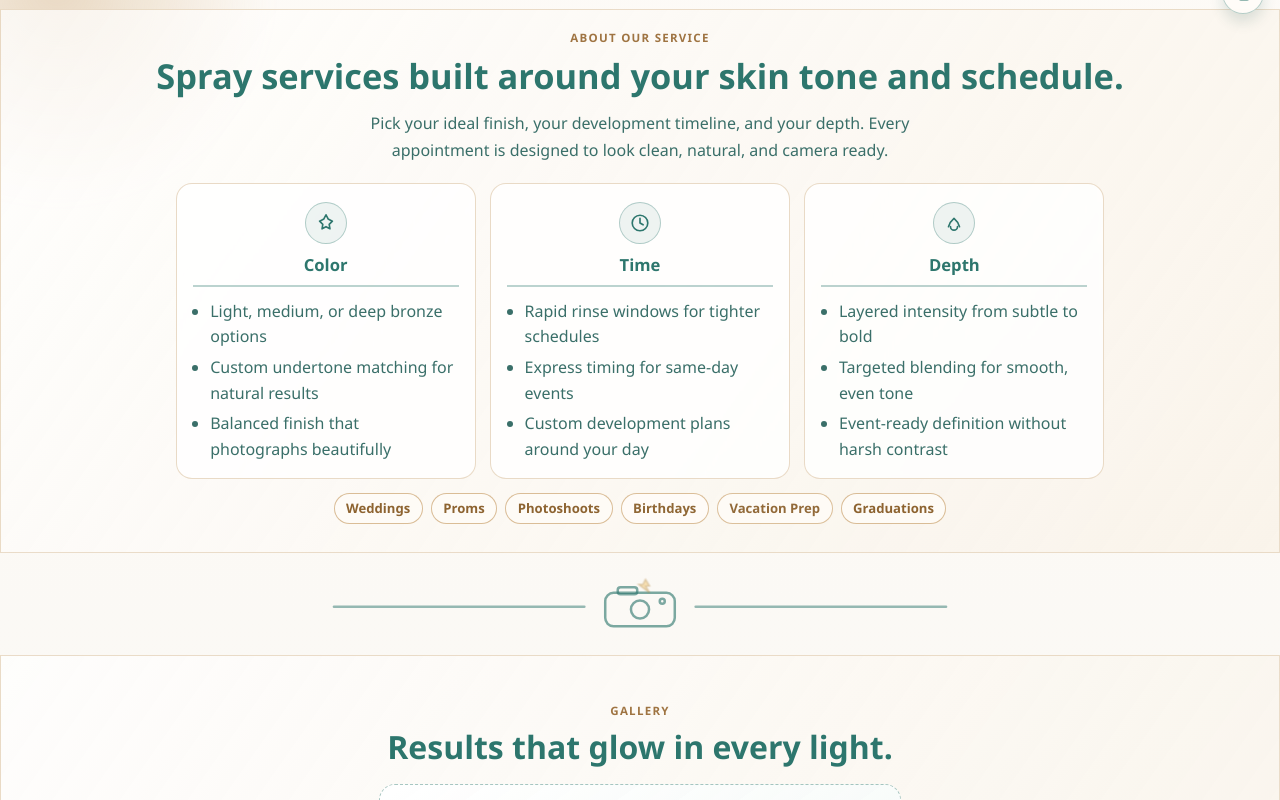
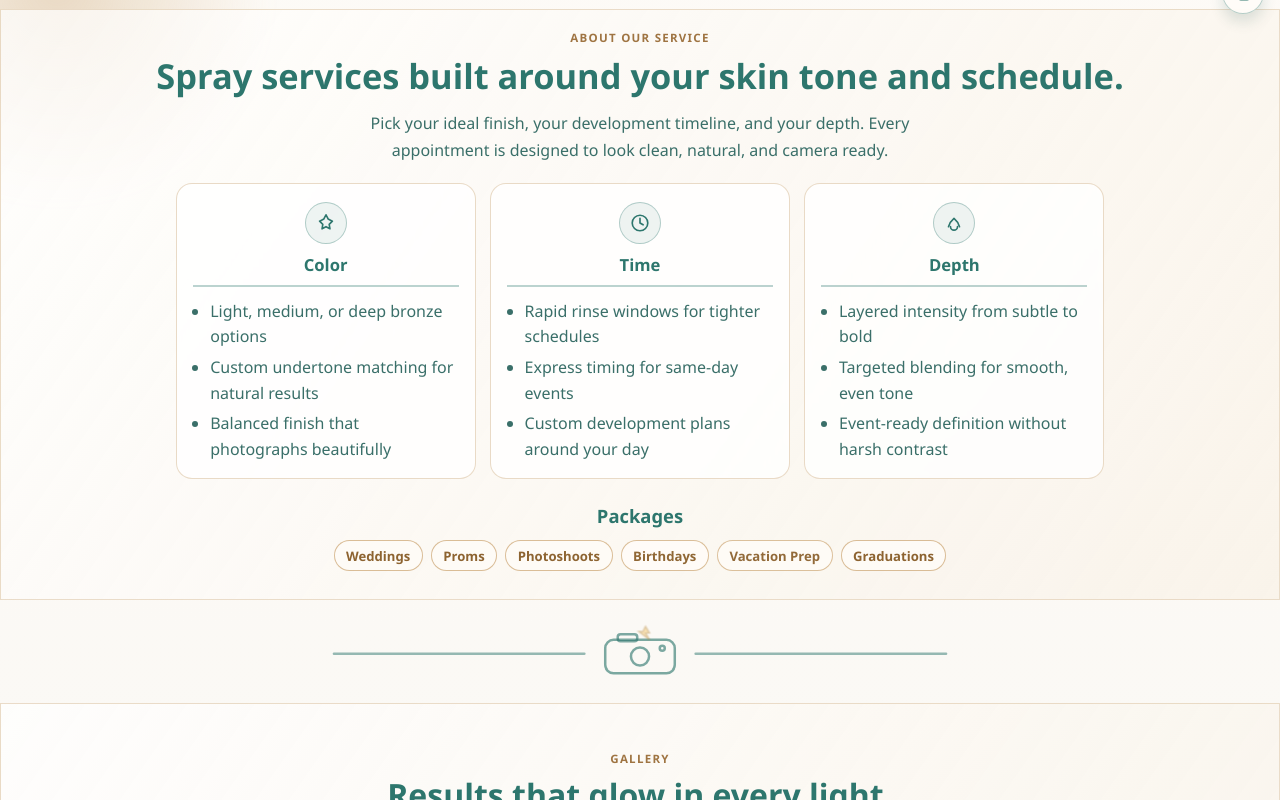
Before and after one commit to jbawt/TheBronzingCove, a React (Vite) app: page / in a window 1280 px wide. Shown: the part 770-1570 px from the top of the page. Built offline with nearby package versions, Linux system fonts and the light colour scheme.

Commit message:
add title to packages on homepage

```diff
--- a/src/components/home/ServiceSection.css
+++ b/src/components/home/ServiceSection.css
@@ -108,8 +108,19 @@
   margin-top: 0.35rem;
 }
 
+.flow-packages-wrapper {
+  margin-top: 1.5rem;
+  text-align: center;
+}
+
+.flow-packages__title {
+  margin: 0 0 0.75rem;
+  font-size: clamp(1rem, 2vw, 1.15rem);
+  color: var(--accent);
+  font-weight: 600;
+}
+
 .flow-packages {
-  margin-top: 0.85rem;
   display: flex;
   flex-wrap: wrap;
   gap: 0.5rem;
--- a/src/components/home/ServiceSection.jsx
+++ b/src/components/home/ServiceSection.jsx
@@ -55,6 +55,8 @@ export function ServiceSection() {
           </ul>
         </div>
       </div>
+      <div className="flow-packages-wrapper">
+        <h3 className="flow-packages__title">Packages</h3>
         <div className="flow-packages">
           <span>Weddings</span>
           <span>Proms</span>
@@ -64,5 +66,6 @@ export function ServiceSection() {
           <span>Graduations</span>
         </div>
       </div>
+    </div>
   );
 }
```
Lines whose indentation alone changed are shown as unchanged.
